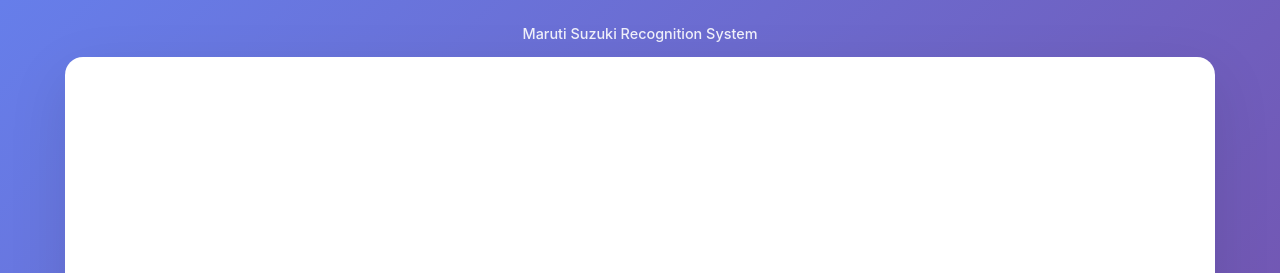
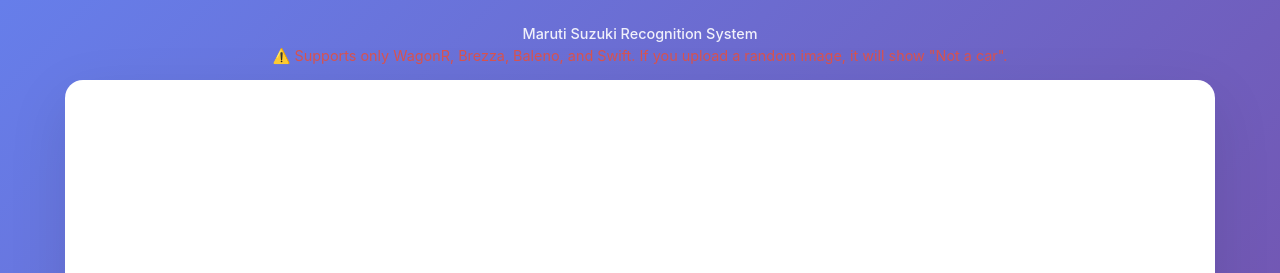
Before and after one commit to mistrytejasm/Car_Classification_MS, a plain HTML site: page static/index.html in a window 1280 px wide. Shown: the top 273 px of the page. Drawn offline with Linux system fonts and the light colour scheme; files that its build step writes are made by us from their sources; no server answers; files whose address does not match are found by name.

Commit message:
add note support only 4 MS car Model

```diff
--- a/static/index.html
+++ b/static/index.html
@@ -8,15 +8,22 @@
     <link rel="stylesheet" href="static/styles.css">
 </head>
 
+
 <body>
     <div class="app-container">
         <!-- Header -->
-        <header class="app-header">
+        <!-- <header class="app-header"> -->
             <!-- <div class="logo">
                 <span class="car-icon">🚗</span>
                 <h1>Car AI</h1>
             </div> -->
+            <!-- <p class="subtitle">Maruti Suzuki Recognition System</p>
+        </header> -->
+        <!-- Header -->
+        <header class="app-header">
             <p class="subtitle">Maruti Suzuki Recognition System</p>
+            <p class="note">⚠️ Supports only WagonR, Brezza, Baleno, and Swift.
+            If you upload a random image, it will show "Not a car".</p>
         </header>
 
         <!-- Main Content Area -->
--- a/static/styles.css
+++ b/static/styles.css
@@ -26,6 +26,12 @@
     margin-bottom: 15px;
     color: white;
     flex-shrink: 0;
+}
+.note {
+    font-size: 0.9rem;
+    color: #d9534f; /* red warning */
+    margin-top: 0.3rem;
+    text-align: center;
 }
 
 .logo {
```
